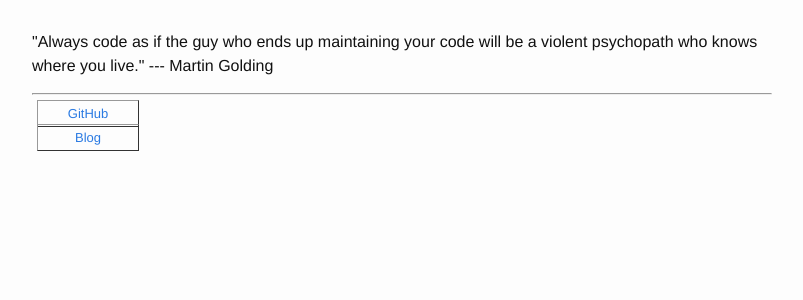
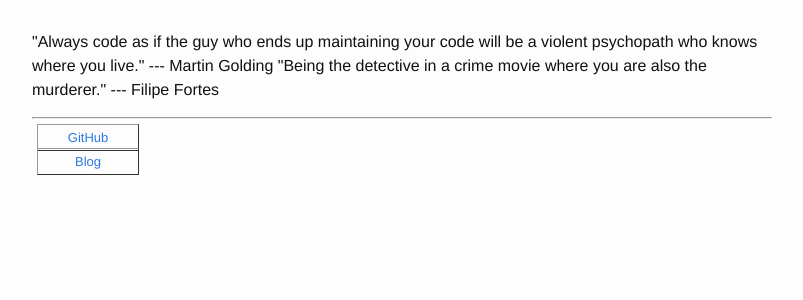
Before and after one commit to GeekRRK/GeekRRK.github.io, a Jekyll site: the page built from index.html, in a window 1280 px wide. Shown: the top 300 px of the page, without its empty margins (238-1041 px from the left). Built offline with Jekyll 4.4.1, drawn with Linux system fonts in a browser that asks for light colours.

Commit message:
Update index.html

```diff
--- a/index.html
+++ b/index.html
@@ -6,6 +6,7 @@ title: GeekRRK
 <p>
 "Always code as if the guy who ends up maintaining your code will be
 a violent psychopath who knows where you live." --- Martin Golding
+"Being the detective in a crime movie where you are also the murderer." --- Filipe Fortes
 </p>
 <hr />
 
```
